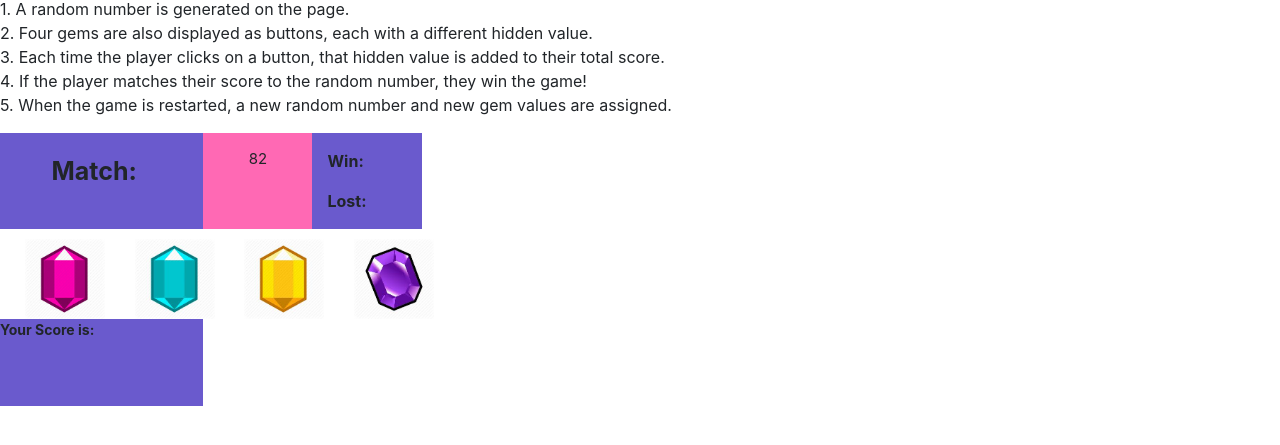
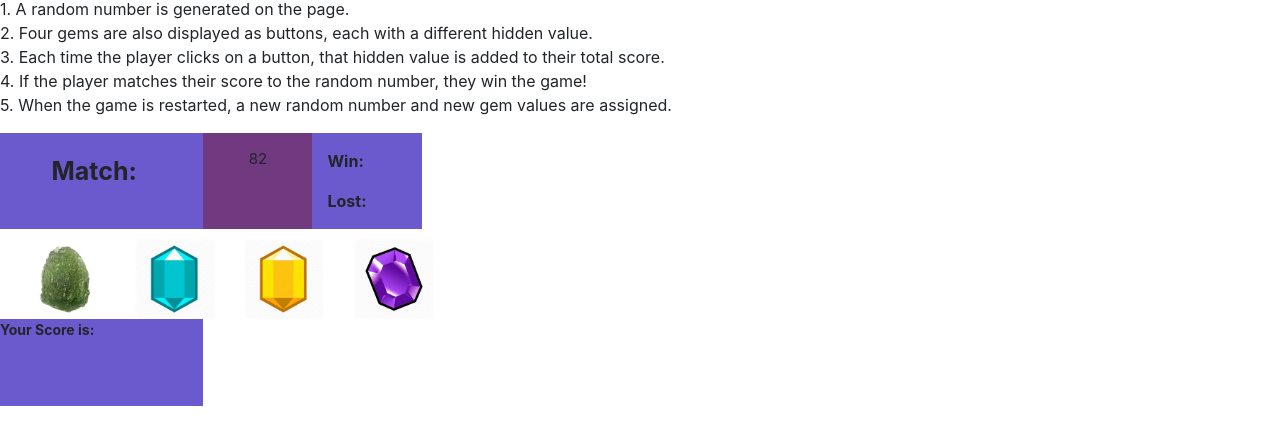
Before and after one commit to DePalmaJared91/unit-4-game, a plain HTML site: page index.html in a window 1280 px wide. Shown: the part 135-580 px from the top of the page. Drawn offline with nearby package versions, Linux system fonts and the light colour scheme.

Commit message:
Added the new Moldovite Stone picture source. Looking to add more custom pictures other than Google's first 4.

```diff
--- a/assets/css/style.css
+++ b/assets/css/style.css
@@ -19,7 +19,7 @@ h1 {
 
 #randomNumber{
     font-size: 15px;
-    background-color:hotpink;
+    background-color:rgb(113, 57, 128);
     padding: 15px;
 
 	text-align: center;
--- a/index.html
+++ b/index.html
@@ -48,7 +48,7 @@
 
 
     <div class="buttons">
-        <img class="image" id="stone1" src="assets/images/pinkquartz.jpeg">
+        <img class="image" id="stone1" src="assets/images/moldovite.jpeg">
         <img class="image" id="stone2" src="assets/images/bluestone.jpeg">
         <img class="image" id="stone3" src="assets/images/yellowstone.jpeg">
         <img class="image" id="stone4" src="assets/images/purplestone.jpeg">
```
Also changed, not shown: assets/images/moldovite.jpeg (added).
